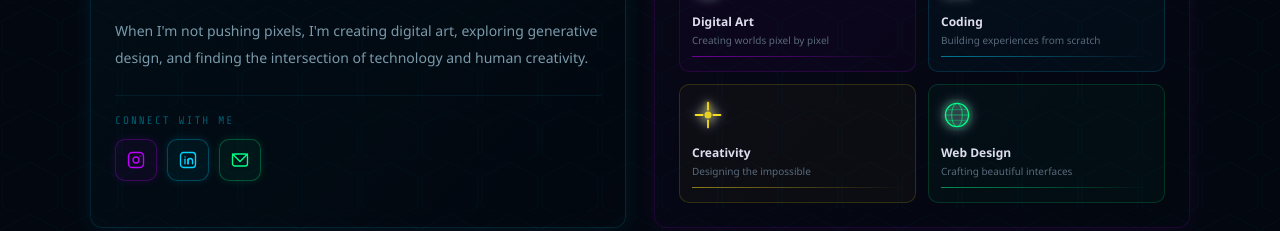
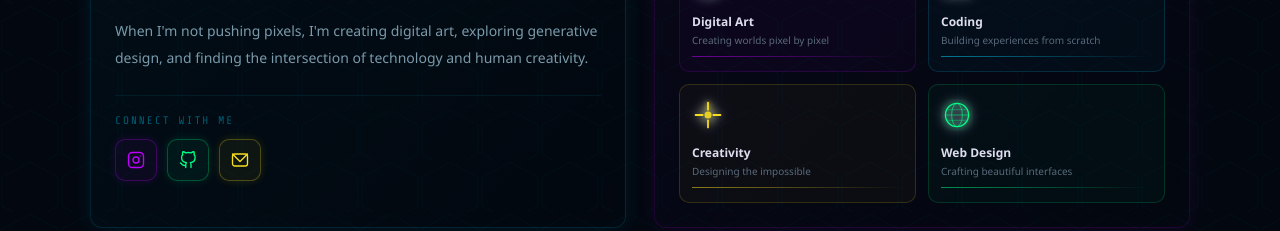
Before and after one commit to harshalgitcode/harshaldev, a React (Vite) app: page / in a window 1280 px wide. Shown: the part 1160-1391 px from the top of the page. Built offline with nearby package versions, Linux system fonts and the light colour scheme.

Commit message:
pusha all

```diff
--- a/src/Portfolio/Portfolio.jsx
+++ b/src/Portfolio/Portfolio.jsx
@@ -1,18 +1,10 @@
-
-
-
-
-
-
-
-
 import { useState, useEffect, useRef } from "react";
 import myImg from "./Images/myimg.jpeg";
 import Art1 from "./Images/Art1.webp";
 import Art2 from "./Images/Art2.webp";
 import Art3 from "./Images/Art3.webp";
 import Art4 from "./Images/Art4.webp";
-import Art5 from "./Images/Art5.webp";   // ✅ NEW: Shivaji Maharaj image
+import Art5 from "./Images/Art5.webp";
 
 const useIsMobile = () => {
   const [mobile, setMobile] = useState(false);
@@ -273,14 +265,9 @@
     <circle cx="17.5" cy="6.5" r="0.8" fill="currentColor" stroke="none" />
   </svg>
 );
-
-const LinkedInIcon = () => (
+const GitHubIcon = () => (
   <svg width="18" height="18" viewBox="0 0 24 24" fill="none" stroke="currentColor" strokeWidth="1.8" strokeLinecap="round" strokeLinejoin="round">
-    <rect x="2" y="2" width="20" height="20" rx="4" />
-    <line x1="8" y1="11" x2="8" y2="17" />
-    <line x1="8" y1="8" x2="8.01" y2="8" />
-    <path d="M12 17v-4a3 3 0 0 1 6 0v4" />
-    <line x1="12" y1="11" x2="12" y2="17" />
+    <path d="M9 19c-5 1.5-5-2.5-7-3m14 6v-3.87a3.37 3.37 0 0 0-.94-2.61c3.14-.35 6.44-1.54 6.44-7A5.44 5.44 0 0 0 20 4.77 5.07 5.07 0 0 0 19.91 1S18.73.65 16 2.48a13.38 13.38 0 0 0-7 0C6.27.65 5.09 1 5.09 1A5.07 5.07 0 0 0 5 4.77a5.44 5.44 0 0 0-1.5 3.78c0 5.42 3.3 6.61 6.44 7A3.37 3.37 0 0 0 9 18.13V22" />
   </svg>
 );
 
@@ -307,9 +294,9 @@
 );
 
 const socialLinks = [
-  { Icon: InstagramIcon, label: "Instagram", href: "#", color: "#bf00ff" },
-  { Icon: LinkedInIcon, label: "LinkedIn", href: "#", color: "#00d4ff" },
-  { Icon: EmailIcon, label: "Email", href: "mailto:#", color: "#00ff88" },
+  { Icon: InstagramIcon, label: "Instagram", href: "https://www.instagram.com/harshal_terekar/", color: "#bf00ff" },
+ { Icon: GitHubIcon, label: "GitHub", href: "https://github.com/harshalgitcode", color: "#00ff88" },
+  { Icon: EmailIcon, label: "Email", href: "mailto:#", color:"#f7df1e"  },
 ];
 
 const TypeWriter = ({ texts, speed = 60 }) => {
```
